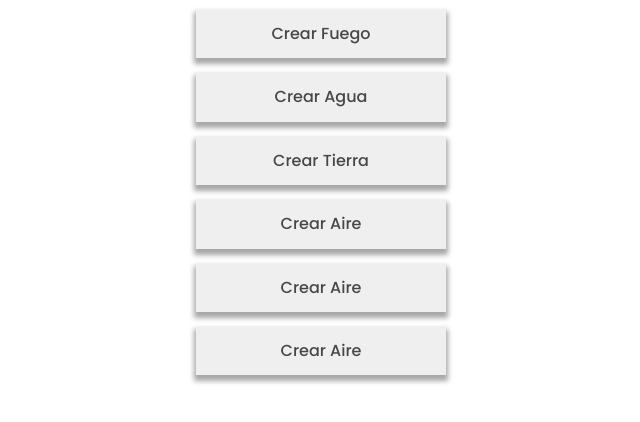
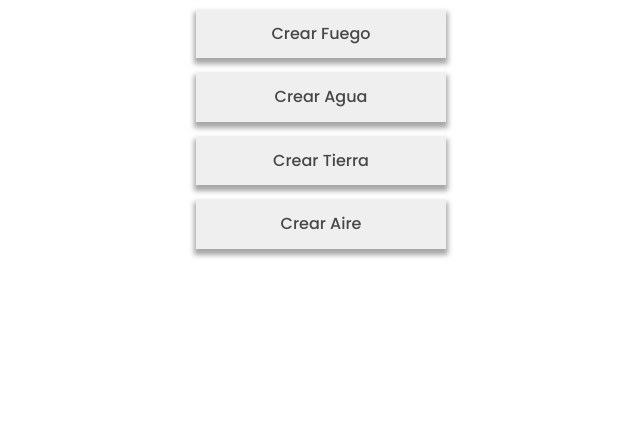
Before and after one commit to aceu890/4-Elements---Vanilla-JS, a plain HTML site: page index.html in a window 1280 px wide. Shown: the whole page, without its empty margins (269-909 px from the left). Drawn offline with Linux system fonts and the light colour scheme.

```diff
--- a/index.html
+++ b/index.html
@@ -34,8 +34,6 @@
             <button id="btn_id-agua"   class="btn-agua"  > Crear Agua   </button>
             <button id="btn_id-tierra" class="btn-tierra"> Crear Tierra </button>
             <button id="btn_id-aire"   class="btn-aire"  > Crear Aire   </button>
-            <button id="btn_id-aire"   class="btn-aire"  > Crear Aire   </button>
-            <button id="btn_id-aire"   class="btn-aire"  > Crear Aire   </button>
         </div>
     </div>
 
```
